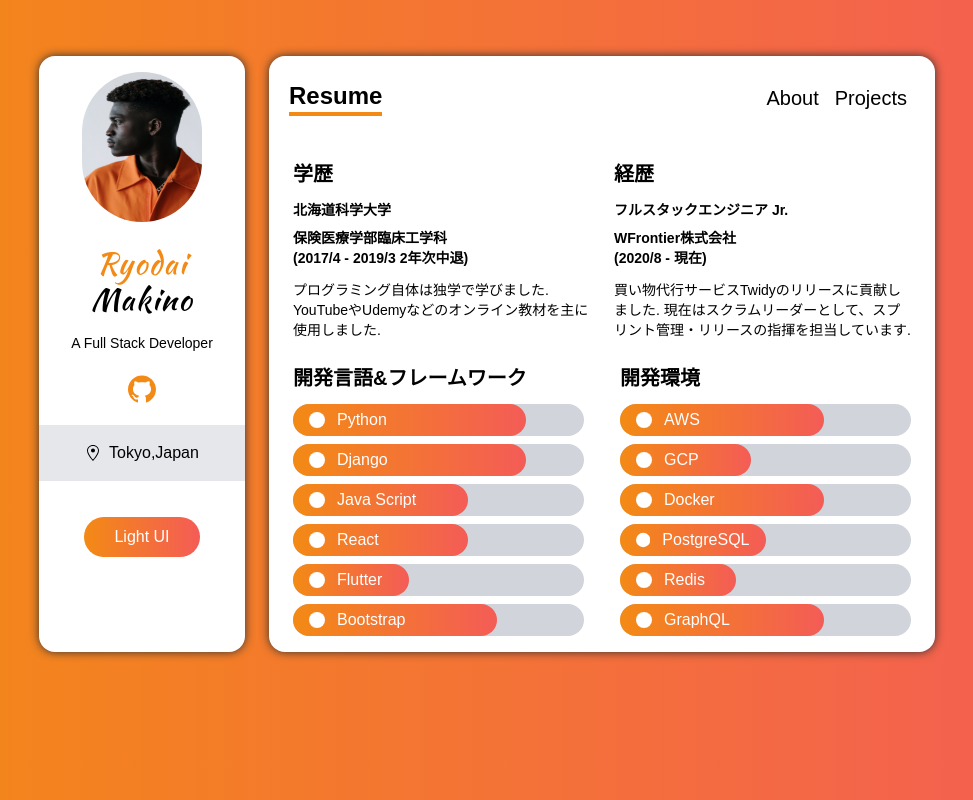
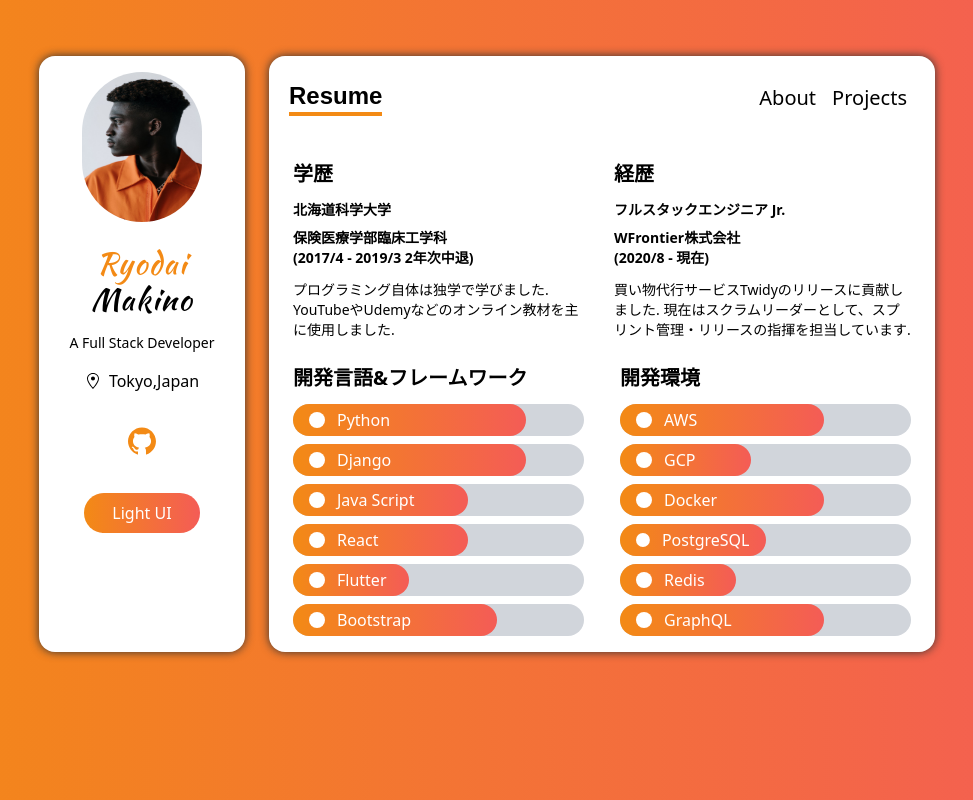
Before and after one commit to makidai/nextjs-portfolio, a Next.js app: page /resume in a window 1280 px wide. Shown: the whole page, without its empty margins (153-1126 px from the left). Built offline with nearby package versions, Linux system fonts and the light colour scheme.

Commit message:
fix font style

```diff
--- a/components/Bar.tsx
+++ b/components/Bar.tsx
@@ -7,7 +7,7 @@ const Bar: FunctionComponent<{ value: Skill }> = ({
 }) => {
     const bar_width = `${level}%`;
     return (
-        <div className="my-2 text-white bg-gray-300 rounded-full dark:bg-dark-300 dark:bg-black-500">
+        <div className="my-2 font-sans text-white bg-gray-300 rounded-full dark:bg-dark-300 dark:bg-black-500">
             <div
                 className="flex items-center px-4 py-1 rounded-full bg-gradient-to-r from-orange to-red"
                 style={{
--- a/components/Navbar.tsx
+++ b/components/Navbar.tsx
@@ -39,7 +39,7 @@ const Navbar = () => {
                 {active}
             </span>
 
-            <div className="text-base font-normal md:text-xl">
+            <div className="font-sans text-base font-normal md:text-xl">
                 <NavItem
                     active={active}
                     setActive={setActive}
--- a/components/ProjectCard.tsx
+++ b/components/ProjectCard.tsx
@@ -31,7 +31,7 @@ const ProjectCard: FunctionComponent<{
                 height="150"
                 width="200"
             />
-            <p className="my-2 text-center">{name}</p>
+            <p className="my-2 font-sans text-center">{name}</p>
 
             {showDetail && (
                 <div className="absolute top-0 left-0 z-10 grid w-full h-auto p-2 text-black bg-gray-100 md:grid-cols-2 gap-x-12 dark:text-white dark:bg-dark-100">
@@ -48,24 +48,24 @@ const ProjectCard: FunctionComponent<{
                                 href={github_url}
                                 className="flex items-center px-4 py-2 space-x-3 text-lg bg-gray-200 dark:bg-dark-200"
                             >
-                                <AiFillGithub /> <span>Github</span>
+                                <AiFillGithub /> <span className="font-sans">Github</span>
                             </a>
                             <a
                                 href={deployed_url}
                                 className="flex items-center px-4 py-2 space-x-3 text-lg bg-gray-200 dark:bg-dark-200"
                             >
-                                <AiFillProject /> <span>Project</span>
+                                <AiFillProject /> <span className="font-sans">Project</span>
                             </a>
                         </div>
                     </div>
 
                     <div>
-                        <h2 className="mb-3 text-xl font-medium md:text-2xl">
+                        <h2 className="mb-3 font-sans text-xl font-medium md:text-2xl">
                             {name}
                         </h2>
-                        <h3 className="mb-3 font-medium">{description}</h3>
+                        <h3 className="mb-3 font-sans font-medium">{description}</h3>
 
-                        <div className="flex flex-wrap mt-5 space-x-2 text-sm tracking-wider">
+                        <div className="flex flex-wrap mt-5 space-x-2 font-sans text-sm tracking-wider">
                             {key_techs.map((tech) => (
                                 <span
                                     key={tech}
@@ -81,7 +81,7 @@ const ProjectCard: FunctionComponent<{
                         onClick={() => setShowDetail(false)}
                         className="absolute p-1 bg-gray-200 rounded-full top-3 right-3 focus:outline-none dark:bg-dark-200"
                     >
-                        <MdClose size={30} />
+                        <MdClose size={20} />
                     </button>
                 </div>
             )}
--- a/components/ProjectsNavbar.tsx
+++ b/components/ProjectsNavbar.tsx
@@ -21,11 +21,10 @@ const ProjectsNavbar: FunctionComponent<{
     active: string;
 }> = (props) => {
     return (
-        <div className="flex px-3 py-2 space-x-3 overflow-x-auto list-none">
+        <div className="flex px-3 py-2 space-x-3 overflow-x-auto font-sans list-none">
             <NavItem value="all" {...props} />
             <NavItem value="react" {...props} />
             <NavItem value="django" {...props} />
-            <NavItem value="node" {...props} />
         </div>
     );
 };
--- a/components/Sidebar.tsx
+++ b/components/Sidebar.tsx
@@ -24,7 +24,11 @@ const Sidebar = () => {
                 <span className="text-orange ">Ryodai</span> Makino
             </h3>
 
-            <p className="my-1 text-sm medium">A Full Stack Developer</p>
+            <p className="my-1 font-sans text-sm medium">A Full Stack Developer</p>
+
+            <div className="flex items-center justify-center py-3 font-sans">
+                <GoLocation className="mr-2" /> <span>Tokyo,Japan </span>
+            </div>
 
             <div className="flex justify-around w-9/12 mx-auto my-5 text-orange md:w-full ">
                 <a href="https://github.com/makidai">
@@ -32,20 +36,11 @@ const Sidebar = () => {
                 </a>
             </div>
 
-            <div
-                className="py-4 my-5 bg-gray-200 dark:bg-dark-200 dark:bg-black-500"
-                style={{ marginLeft: "-1rem", marginRight: "-1rem" }}
-            >
-                <div className="flex items-center justify-center">
-                    <GoLocation className="mr-2" /> <span>Tokyo,Japan </span>
-                </div>
-            </div>
-
             <button
                 onClick={changeTheme}
-                className="w-8/12 px-3 py-2 my-4 text-white bg-black rounded-full cursor-pointer bg-gradient-to-r from-orange to-red focus:outline-none hover:scale-105 "
+                className="w-8/12 px-3 py-2 my-4 font-sans text-white bg-black rounded-full cursor-pointer bg-gradient-to-r from-orange to-red focus:outline-none hover:scale-105"
             >
-                {theme === 'light' ? 'Dark UI' : 'Light UI'}
+                {theme === "light" ? "Dark UI" : "Light UI"}
             </button>
         </>
     );
--- a/pages/index.tsx
+++ b/pages/index.tsx
@@ -4,18 +4,18 @@ import ServiceCard from "../components/ServiceCard";
 const index = () => {
     return (
         <div className="flex flex-col flex-grow px-6 pt-1 ">
-            <h6 className="my-3 text-base font-medium">
+            <h6 className="my-3 font-sans text-base font-medium">
                 都内のWeb系スタートアップでフルスタックエンジニア兼スクラムリーダーを担当しています.
             </h6>
             <div
                 className="flex-grow p-4 mt-5 bg-gray-400 dark:bg-dark-100 "
                 style={{ marginLeft: "-1.5rem", marginRight: "-1.5rem" }}
             >
-                <h4 className="my-3 text-xl font-semibold tracking-wide">
+                <h4 className="my-3 font-sans text-xl font-semibold tracking-wide">
                     My Skills
                 </h4>
 
-                <div className="grid gap-6 my-3 text-sm md:grid-cols-2">
+                <div className="grid gap-6 my-3 font-sans text-sm md:grid-cols-2">
                     {services.map((service) => (
                         <div
                             className="col-span-2 p-2 bg-gray-200 rounded-lg dark:bg-dark-200 md:col-span-1 "
--- a/pages/resume.tsx
+++ b/pages/resume.tsx
@@ -7,36 +7,36 @@ const Resume = () => {
             {/* //! Education & Experience */}
             <div className="grid gap-6 md:grid-cols-2">
                 <div>
-                    <h5 className="my-3 text-xl font-bold">学歴</h5>
+                    <h5 className="my-3 font-sans text-xl font-bold">学歴</h5>
                     <div className="">
-                        <h5 className="my-2 text-sm font-bold">
+                        <h5 className="my-2 font-sans text-sm font-bold">
                             北海道科学大学
                         </h5>
-                        <p className="text-sm font-semibold">
+                        <p className="font-sans text-sm font-semibold">
 							保険医療学部臨床工学科
                         </p>
-						<p className="text-sm font-semibold">
+						<p className="font-sans text-sm font-semibold">
 							(2017/4 - 2019/3 2年次中退)
 						</p>
-                        <p className="my-3 text-sm">
+                        <p className="my-3 font-sans text-sm">
                             プログラミング自体は独学で学びました.
                             YouTubeやUdemyなどのオンライン教材を主に使用しました.
                         </p>
                     </div>
                 </div>
                 <div>
-                    <h5 className="my-3 text-xl font-bold">経歴</h5>
+                    <h5 className="my-3 font-sans text-xl font-bold">経歴</h5>
                     <div className="">
-                        <h5 className="my-2 text-sm font-bold">
+                        <h5 className="my-2 font-sans text-sm font-bold">
                             フルスタックエンジニア Jr.
                         </h5>
-                        <p className="text-sm font-semibold">
+                        <p className="font-sans text-sm font-semibold">
                             WFrontier株式会社
                         </p>
-						<p className="text-sm font-semibold">
+						<p className="font-sans text-sm font-semibold">
 							(2020/8 - 現在)
 						</p>
-                        <p className="my-3 text-sm">
+                        <p className="my-3 font-sans text-sm">
                             買い物代行サービスTwidyのリリースに貢献しました.
 							現在はスクラムリーダーとして、スプリント管理・リリースの指揮を担当しています.
                         </p>
@@ -46,7 +46,7 @@ const Resume = () => {
 
             <div className="grid gap-9 md:grid-cols-2">
                 <div>
-                    <h5 className="my-3 text-xl font-bold">
+                    <h5 className="my-3 font-sans text-xl font-bold">
                         開発言語&フレームワーク
                     </h5>
                     <div className="my-2">
@@ -57,7 +57,7 @@ const Resume = () => {
                 </div>
 
                 <div>
-                    <h5 className="my-3 text-xl font-bold">
+                    <h5 className="my-3 font-sans text-xl font-bold">
                         開発環境
                     </h5>
                     <div className="my-2">
--- a/types.ts
+++ b/types.ts
@@ -21,4 +21,4 @@ export interface IProject {
     key_techs: string[];
 }
 
-export type Category = "django" | "react" | "node";
+export type Category = "django" | "react";
```
